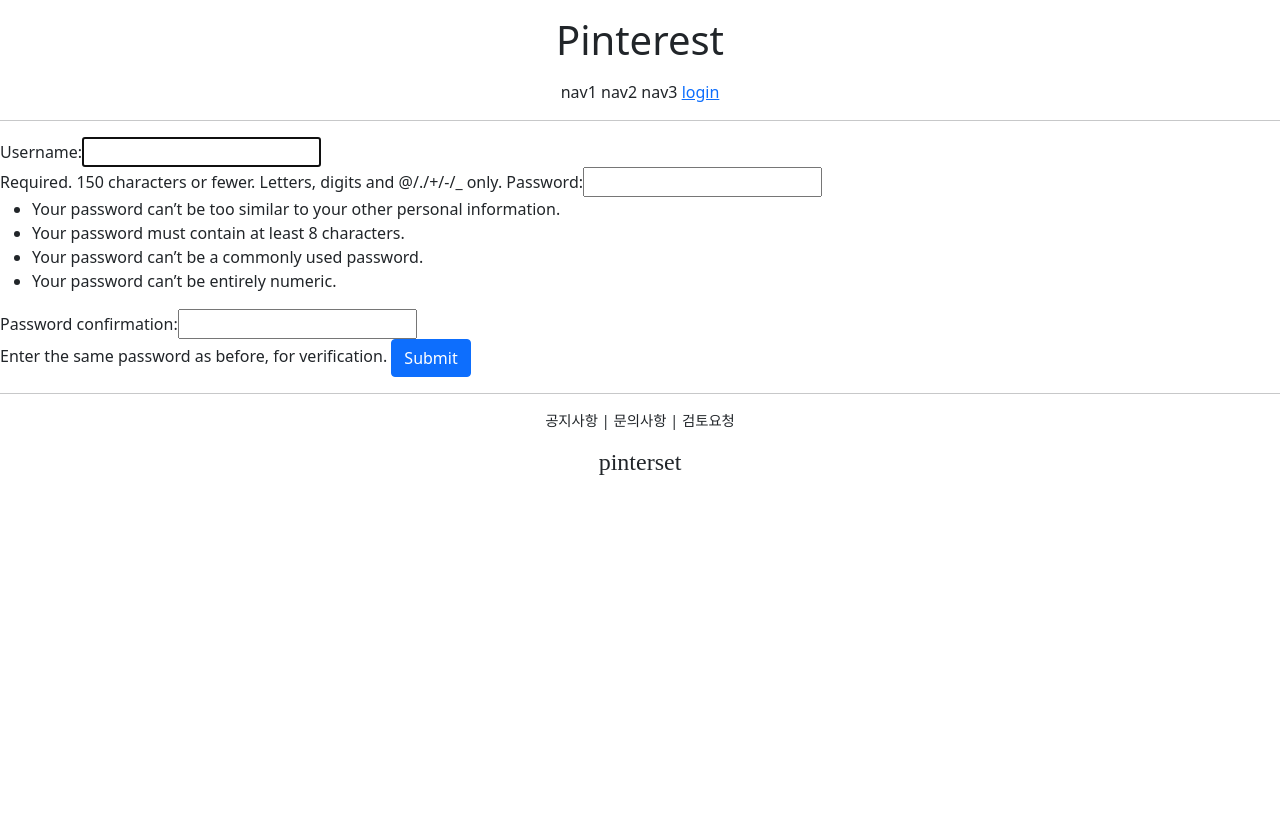
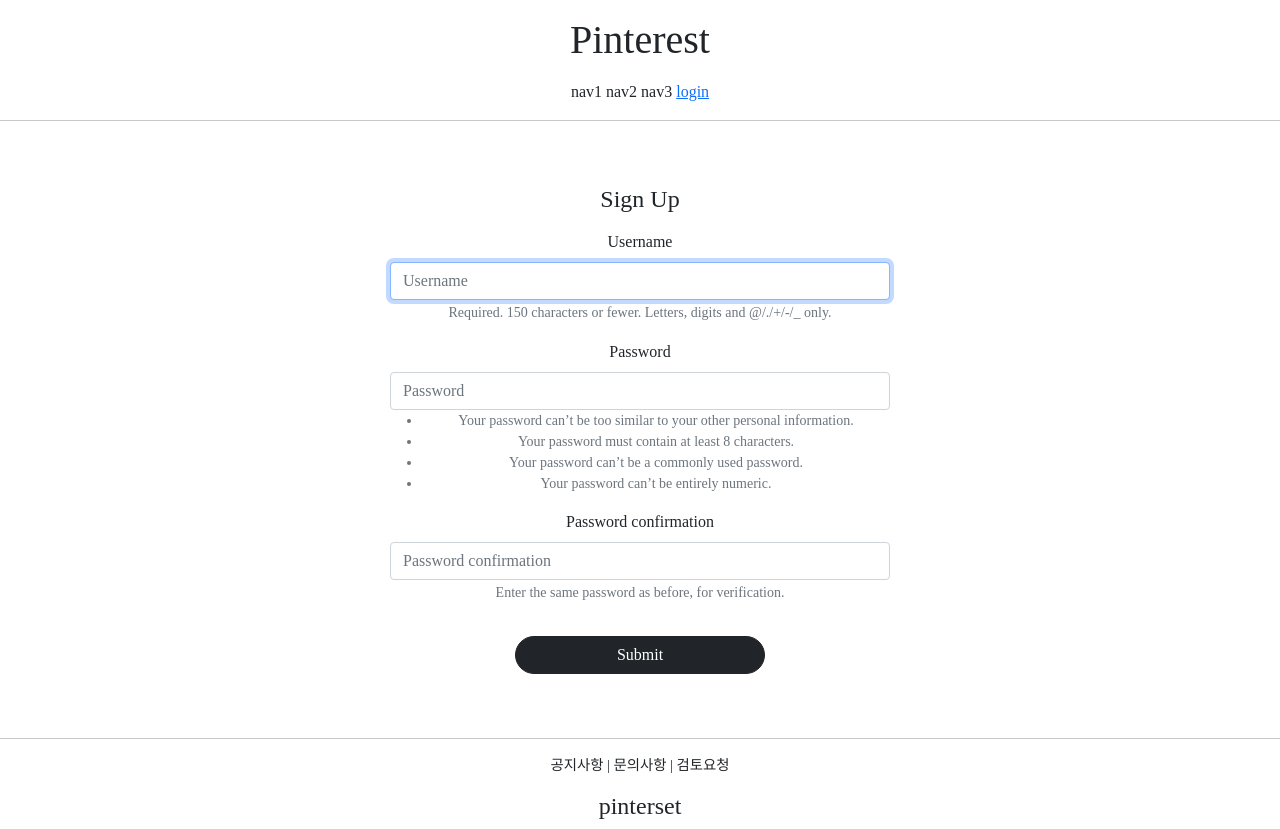
Before and after one commit to choerp/pinterest, a Django app: page /accountapp/create/ in a window 1280 px wide. Before the commit the page ends 475 px from the top, so only its background shows below. Run offline with Django 3.2, Linux system fonts and the light colour scheme; some libraries are stand-ins or nearby versions; some web fonts are replaced.

Commit message:
* ch. 22  - font 추가.   : static/fonts file에 font file을 넣는다.   : head.html file 에 @font-face 형식으로 넣는다.     : font-family와 src 두 param   : base.html에 해당 font-family를 적용한다.

```diff
--- a/accountapp/templates/accountapp/create.html
+++ b/accountapp/templates/accountapp/create.html
@@ -1,13 +1,18 @@
 {% extends 'base.html' %}
+{% load bootstrap4 %}
 
 {% block content %}
 
-    <div style="text-align=center">
+    <div style="text-align: center; max-width: 500px; margin: 4rem auto">
+        <div class="mb-3">
+            <h4> Sign Up </h4>
+        </div>
+        <div>
         <form action="{% url 'accountapp:create' %}" method='post'>
             {% csrf_token %}
-            {{ form }}
-            <input type="submit" class="btn btn-primary">
-
+            {% bootstrap_form form %}
+            <input type="submit" class="btn btn-dark rounded-pill col-6 mt-3">
+        </div>
         </form>
 
     </div>
--- a/pinterest/settings.py
+++ b/pinterest/settings.py
@@ -47,6 +47,7 @@ INSTALLED_APPS = [
     'django.contrib.sessions',
     'django.contrib.messages',
     'django.contrib.staticfiles',
+    'bootstrap4',
     'accountapp',
 ]
 
--- a/templates/base.html
+++ b/templates/base.html
@@ -3,7 +3,7 @@
 
 {% include 'head.html' %}
 
-<body>
+<body style="font-family:   'NanumSquareOTF_acB';">
 
     {% include 'header.html' %}
 
--- a/templates/head.html
+++ b/templates/head.html
@@ -14,4 +14,14 @@
 
     <!--  DEFAULT CSS LINK  -->
     <link rel="stylesheet" type="text/css" href="{% static 'base.css' %}">
+
+    <!--  LOCAL FONT  -->
+    <style>
+        @font-face {
+            font-family = 'NanumSquareOTF_acB';
+            src = local('NanumSquareOTF_acB'), url("{% static 'fonts/NanumSquareOTF_acB.otf' %}") format("opentype")
+        }
+
+    </style>
+
 </head>
```
Also changed, not shown: accountapp/templates/accountapp/login.html (+5 -4 lines), static/fonts/NanumSquareOTF_acB.otf (added), static/fonts/NanumSquareOTF_acEB.otf (added), static/fonts/NanumSquareOTF_acL.otf (added), static/fonts/NanumSquareOTF_acR.otf (added).
